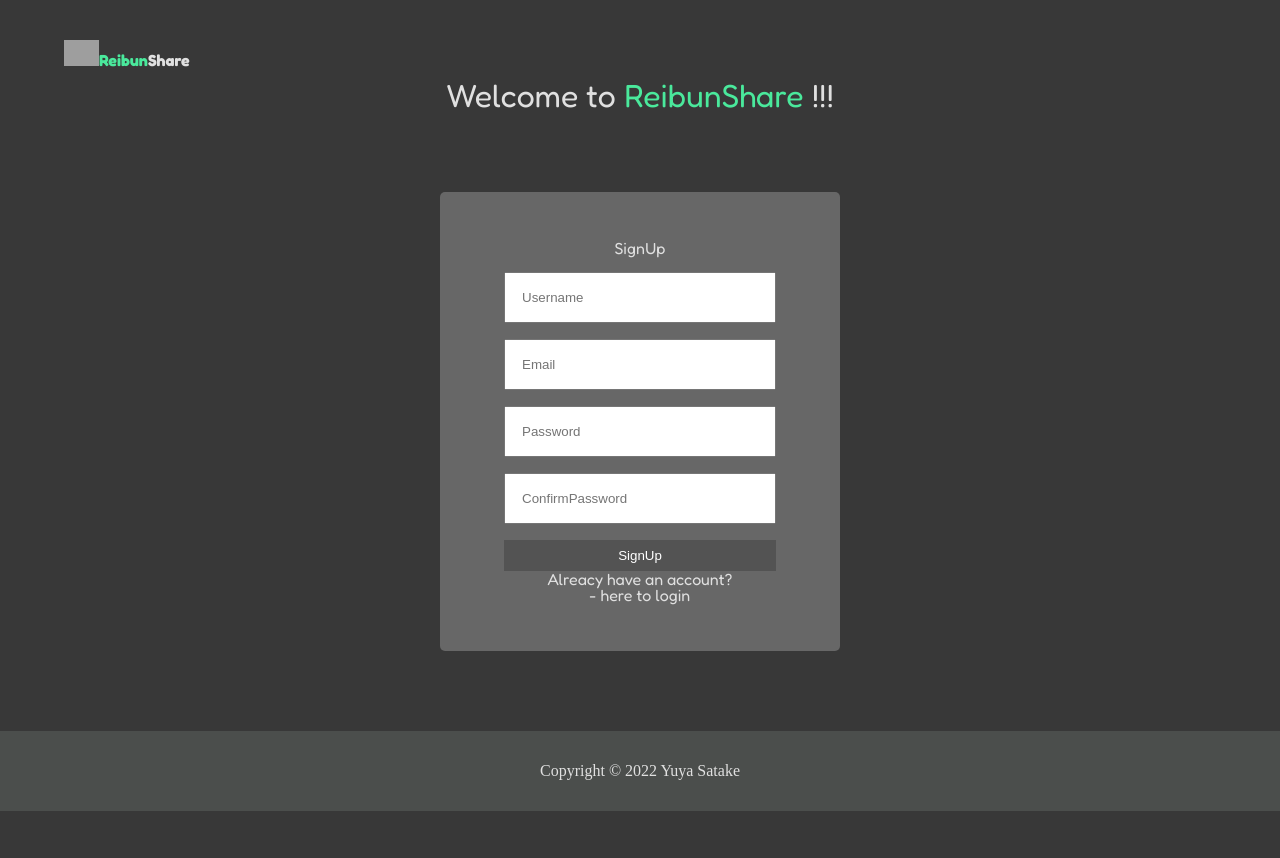
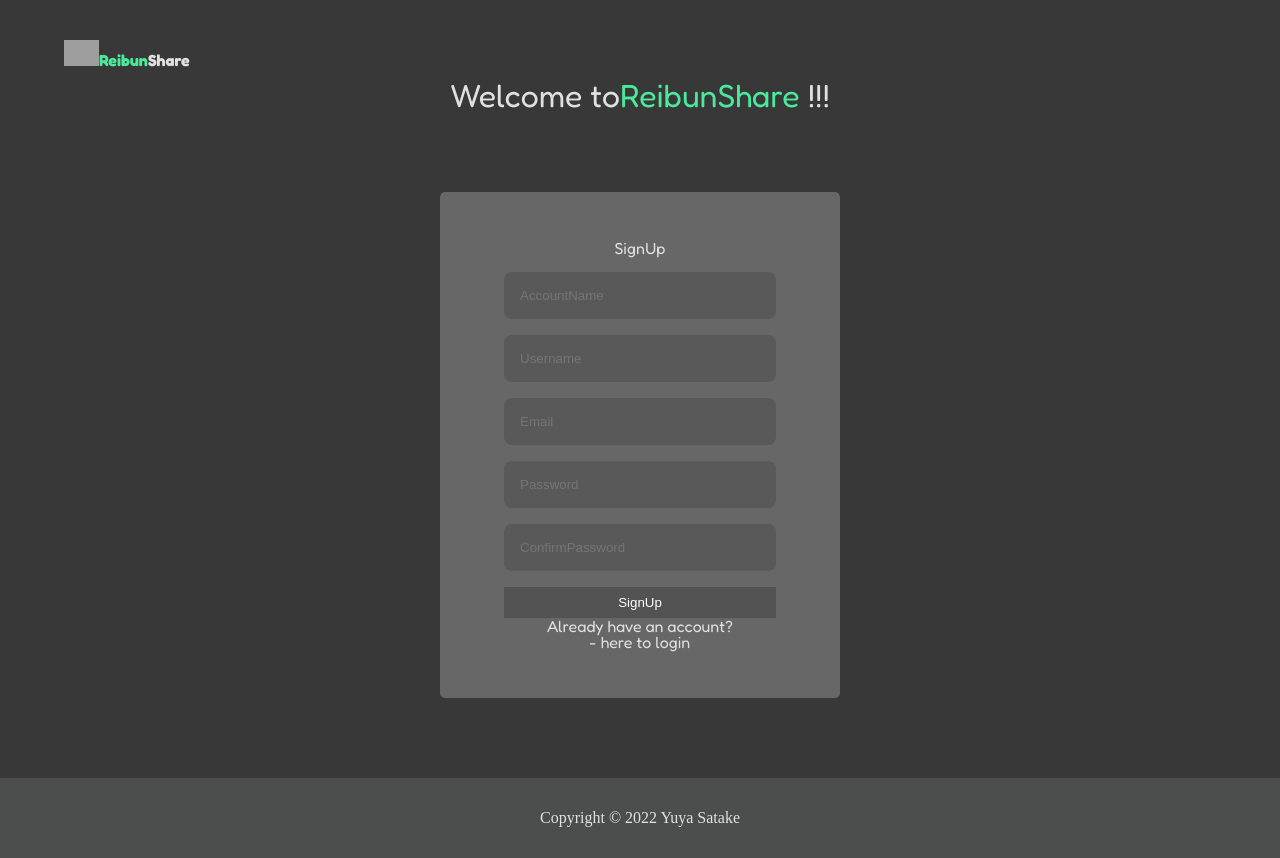
Before and after one commit to tayu78/reibunshare-frontend, a React (Vite) app: page /signup in a window 1280 px wide. Before the commit the page ends 811 px from the top, so only its background shows below. Built offline with nearby package versions, Linux system fonts and the light colour scheme; grey boxes are pictures that could not be loaded.

Commit message:
managed state for signup/login using useReducer

```diff
--- a/src/components/Sign/index.tsx
+++ b/src/components/Sign/index.tsx
@@ -1,24 +1,117 @@
-import { useNavigate } from "react-router-dom";
+import { useEffect, useReducer, ChangeEvent } from "react";
+import { useNavigate, Link } from "react-router-dom";
 import styles from "./styles.module.scss";
+
+import { SignActionType, SIGN_ACTIONS } from "../../types/auth.d";
+import signReducer from "./reducer";
+import {
+  setAccountNameAction,
+  setConfirmPasswordAction,
+  setEmailAction,
+  setPasswordAction,
+  setUsernameAction,
+} from "./reducer/actions";
+import InputField from "../../components/Form/InputField";
+
 type Props = {
   isLogin?: boolean;
 };
 
 const Sign = ({ isLogin }: Props) => {
+  const initialState = {
+    accountName: "",
+    username: "",
+    email: "",
+    password: "",
+    confirmPassword: "",
+  };
+
+  const [signState, dispatch] = useReducer(signReducer, initialState);
+
+  useEffect(() => {
+    console.log(signState);
+  }, [signState]);
+
   const navigate = useNavigate();
+
   return (
     <div className={styles.sign}>
       <h1>
-        Welcome to <span className={styles.fontGreen}>ReibunShare</span> !!!
+        Welcome {isLogin && "back"} to
+        <span className={styles.fontGreen}>ReibunShare</span> !!!
       </h1>
       <form>
         <div className={styles.formBoard}>
           <div className={styles.formContent}>
             <p>{isLogin ? "LogIn" : "SignUp"}</p>
-            <input placeholder="Username" />
-            <input placeholder="Email" />
-            <input placeholder="Password" />
-            <input placeholder="ConfirmPassword" />
+            {isLogin ? (
+              <>
+                <InputField
+                  placeholder="Email"
+                  handleChange={(e) =>
+                    dispatch(setEmailAction(e as ChangeEvent<HTMLInputElement>))
+                  }
+                  value={signState.email}
+                />
+                <InputField
+                  placeholder="Password"
+                  handleChange={(e) =>
+                    dispatch(
+                      setPasswordAction(e as ChangeEvent<HTMLInputElement>)
+                    )
+                  }
+                  value={signState.password}
+                />
+              </>
+            ) : (
+              <>
+                <InputField
+                  placeholder="AccountName"
+                  handleChange={(e) =>
+                    dispatch(
+                      setAccountNameAction(e as ChangeEvent<HTMLInputElement>)
+                    )
+                  }
+                  value={signState.accountName}
+                />
+                <InputField
+                  placeholder="Username"
+                  handleChange={(e) =>
+                    dispatch(
+                      setUsernameAction(e as ChangeEvent<HTMLInputElement>)
+                    )
+                  }
+                  value={signState.username}
+                />
+                <InputField
+                  placeholder="Email"
+                  handleChange={(e) =>
+                    dispatch(setEmailAction(e as ChangeEvent<HTMLInputElement>))
+                  }
+                  value={signState.email}
+                />
+                <InputField
+                  placeholder="Password"
+                  handleChange={(e) =>
+                    dispatch(
+                      setPasswordAction(e as ChangeEvent<HTMLInputElement>)
+                    )
+                  }
+                  value={signState.password}
+                />
+                <InputField
+                  placeholder="ConfirmPassword"
+                  handleChange={(e) =>
+                    dispatch(
+                      setConfirmPasswordAction(
+                        e as ChangeEvent<HTMLInputElement>
+                      )
+                    )
+                  }
+                  value={signState.confirmPassword}
+                />
+              </>
+            )}
             <button
               onClick={() => {
                 navigate("/home");
@@ -27,9 +120,17 @@ const Sign = ({ isLogin }: Props) => {
               {isLogin ? "LogIn" : "SignUp"}
             </button>
           </div>
-          <p>
-            Alreacy have an account? <br />- <a>here to login </a>
-          </p>
+          {isLogin ? (
+            <p>
+              Not have an account yet? <br />-{" "}
+              <Link to={"/signup"}>here to signup </Link>
+            </p>
+          ) : (
+            <p>
+              Already have an account? <br />-{" "}
+              <Link to={"/login"}>here to login </Link>
+            </p>
+          )}
         </div>
       </form>
     </div>
--- /dev/null
+++ b/src/components/Sign/reducer/actions.ts
@@ -0,0 +1,58 @@
+import { ChangeEvent } from "react";
+import {
+  SIGN_ACTIONS,
+  SetAccountName,
+  SetUsername,
+  SetEmail,
+  SetPassword,
+  SetConfirmPassword,
+} from "../../../types/auth.d";
+
+export const setAccountNameAction = (
+  e: ChangeEvent<HTMLInputElement>
+): SetAccountName => {
+  return {
+    type: SIGN_ACTIONS.SET_ACCOUNT_NAME,
+    payload: {
+      accountName: e.target.value,
+    },
+  };
+};
+export const setUsernameAction = (
+  e: ChangeEvent<HTMLInputElement>
+): SetUsername => {
+  return {
+    type: SIGN_ACTIONS.SET_USERNAME,
+    payload: {
+      username: e.target.value,
+    },
+  };
+};
+export const setEmailAction = (e: ChangeEvent<HTMLInputElement>): SetEmail => {
+  return {
+    type: SIGN_ACTIONS.SET_EMAIL,
+    payload: {
+      email: e.target.value,
+    },
+  };
+};
+export const setPasswordAction = (
+  e: ChangeEvent<HTMLInputElement>
+): SetPassword => {
+  return {
+    type: SIGN_ACTIONS.SET_PASSWORD,
+    payload: {
+      password: e.target.value,
+    },
+  };
+};
+export const setConfirmPasswordAction = (
+  e: ChangeEvent<HTMLInputElement>
+): SetConfirmPassword => {
+  return {
+    type: SIGN_ACTIONS.SET_CONFIRM_PASSWORD,
+    payload: {
+      confirmPassword: e.target.value,
+    },
+  };
+};
--- /dev/null
+++ b/src/components/Sign/reducer/index.ts
@@ -0,0 +1,37 @@
+import { IUser } from "../../../types/user";
+import { SignActionType, SIGN_ACTIONS } from "../../../types/auth.d";
+
+const signReducer = (
+  state: IUser & { confirmPassword: string },
+  action: SignActionType
+): IUser & { confirmPassword: string } => {
+  switch (action.type) {
+    case SIGN_ACTIONS.SET_ACCOUNT_NAME:
+      return {
+        ...state,
+        accountName: action.payload.accountName,
+      };
+    case SIGN_ACTIONS.SET_USERNAME:
+      return {
+        ...state,
+        username: action.payload.username,
+      };
+    case SIGN_ACTIONS.SET_EMAIL:
+      return {
+        ...state,
+        email: action.payload.email,
+      };
+    case SIGN_ACTIONS.SET_PASSWORD:
+      return {
+        ...state,
+        password: action.payload.password,
+      };
+    case SIGN_ACTIONS.SET_CONFIRM_PASSWORD:
+      return {
+        ...state,
+        confirmPassword: action.payload.confirmPassword,
+      };
+  }
+};
+
+export default signReducer;
--- a/src/routes/ProtectedRoutes/index.tsx
+++ b/src/routes/ProtectedRoutes/index.tsx
@@ -1,11 +1,11 @@
 import { Outlet, Navigate } from "react-router-dom";
-import { User } from "../../types/user";
+import { IUser } from "../../types/user";
 import Navbar from "../../components/Navbar";
 import Avatar from "../../components/Avatar";
 import styles from "./styles.module.scss";
 
 type Props = {
-  user: User;
+  user: IUser;
 };
 
 const ProtectedRoutes = ({ user }: Props) => {
--- /dev/null
+++ b/src/services/authServices.ts
@@ -0,0 +1,3 @@
+// import sendAxiosRequest from "../utils/sendAxiosRequest";
+
+// export const signUp = async ({ email, username, accountName }) => {};
--- /dev/null
+++ b/src/types/auth.d.ts
@@ -0,0 +1,45 @@
+export enum SIGN_ACTIONS {
+  SET_ACCOUNT_NAME = "SET_ACCOUNT_NAME",
+  SET_USERNAME = "SET_USERNAME",
+  SET_EMAIL = "SET_EMAIL",
+  SET_PASSWORD = "SET_PASSWORD",
+  SET_CONFIRM_PASSWORD = "SET_CONFIRM_PASSWORD",
+}
+
+export interface SetAccountName {
+  type: SIGN_ACTIONS.SET_ACCOUNT_NAME;
+  payload: {
+    accountName: string;
+  };
+}
+export interface SetUsername {
+  type: SIGN_ACTIONS.SET_USERNAME;
+  payload: {
+    username: string;
+  };
+}
+export interface SetEmail {
+  type: SIGN_ACTIONS.SET_EMAIL;
+  payload: {
+    email: string;
+  };
+}
+export interface SetPassword {
+  type: SIGN_ACTIONS.SET_PASSWORD;
+  payload: {
+    password: string;
+  };
+}
+export interface SetConfirmPassword {
+  type: SIGN_ACTIONS.SET_CONFIRM_PASSWORD;
+  payload: {
+    confirmPassword: string;
+  };
+}
+
+export type SignActionType =
+  | SetAccountName
+  | SetUsername
+  | SetEmail
+  | SetPassword
+  | SetConfirmPassword;
```
Also changed, not shown: src/types/user.d.ts (+9 -2 lines), src/utils/sendAxiosRequest.ts (added, +28 -0 lines).
